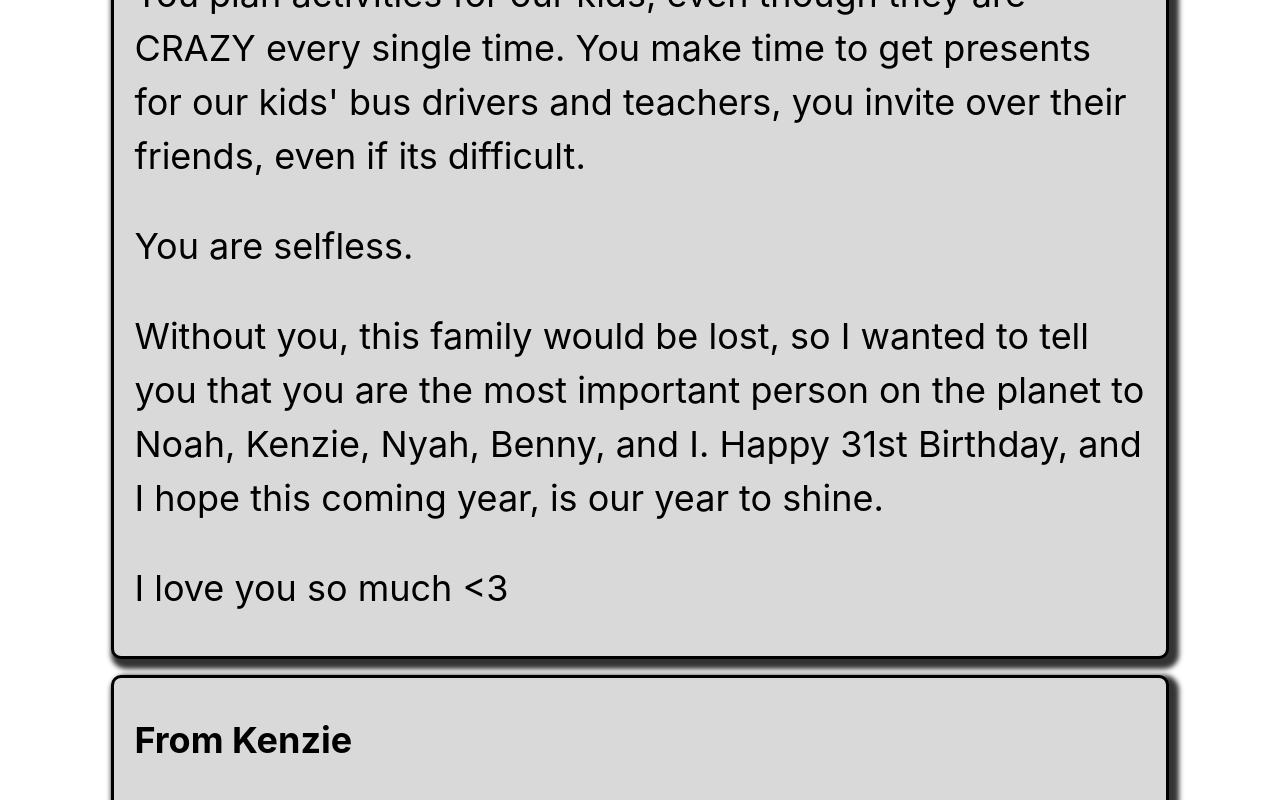
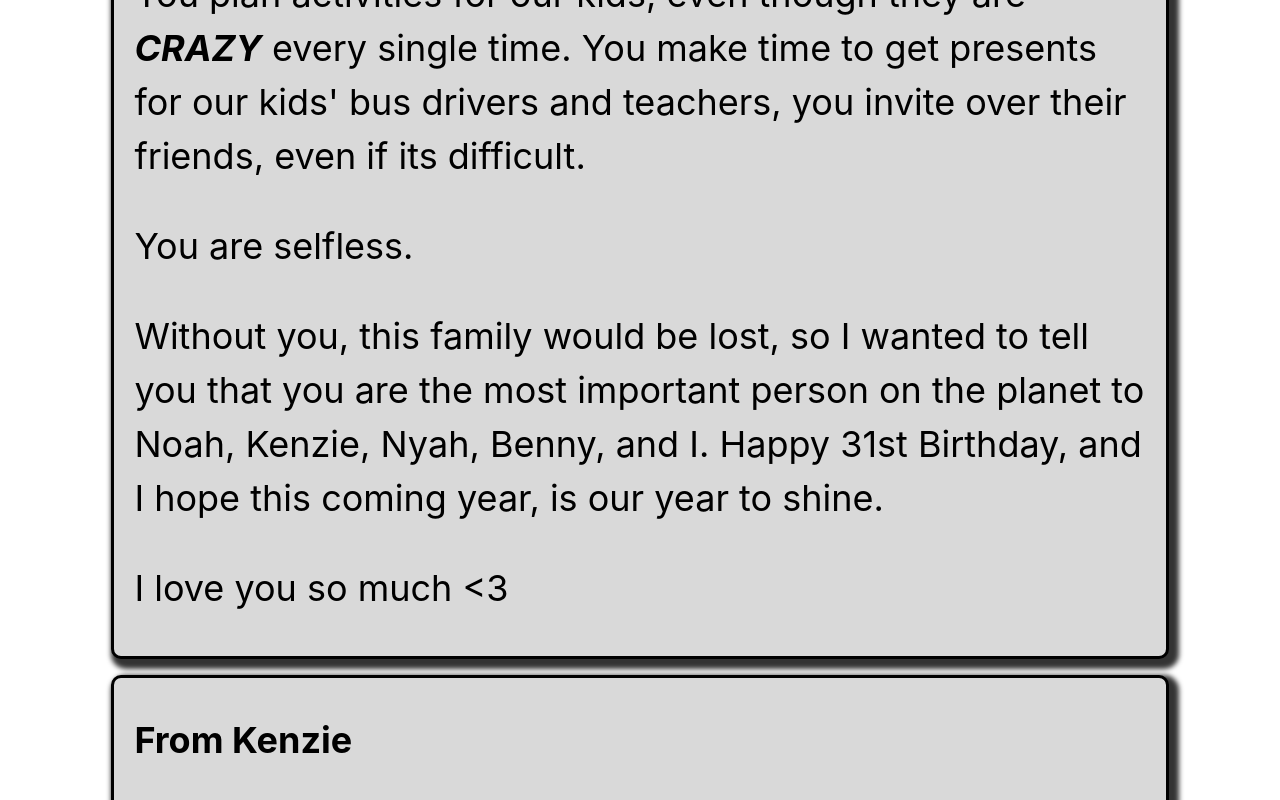
Before and after one commit to mastapegs/amandas-card.matthewpagan.com, a React (Vite) app in the folder frontend/: page / in a window 1280 px wide. Shown: the top 800 px of the page. Built offline with nearby package versions, Linux system fonts and the light colour scheme.

Commit message:
semantic html

```diff
--- a/frontend/src/App.tsx
+++ b/frontend/src/App.tsx
@@ -6,9 +6,13 @@ const App = (): JSX.Element => {
         <p>{`I hope you enjoy this special day honey <3`}</p>
         <p>
           There are so many positive effects you have on our family. You plan
-          activities for our kids, even though they are CRAZY every single time.
-          You make time to get presents for our kids' bus drivers and teachers,
-          you invite over their friends, even if its difficult.
+          activities for our kids, even though they are{" "}
+          <strong>
+            <em>CRAZY</em>
+          </strong>{" "}
+          every single time. You make time to get presents for our kids' bus
+          drivers and teachers, you invite over their friends, even if its
+          difficult.
         </p>
         <p>You are selfless.</p>
         <p>
```
